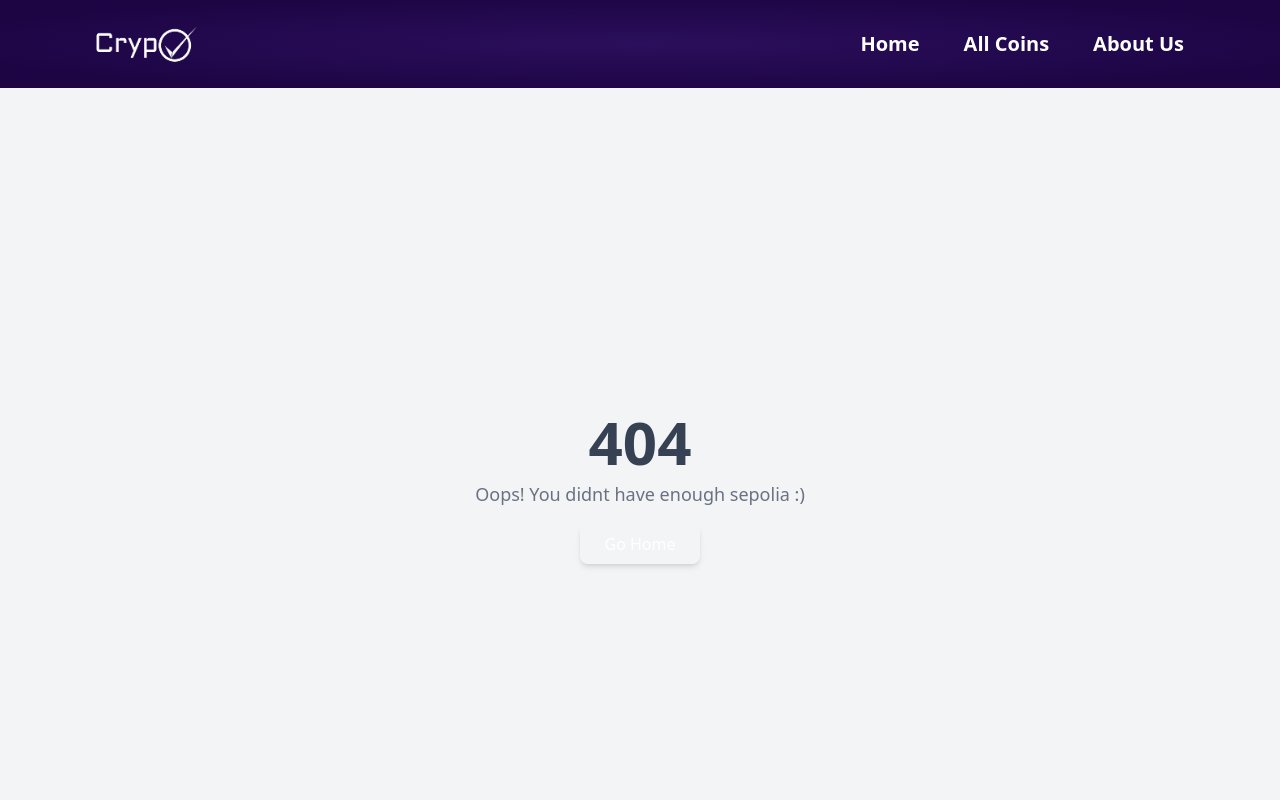
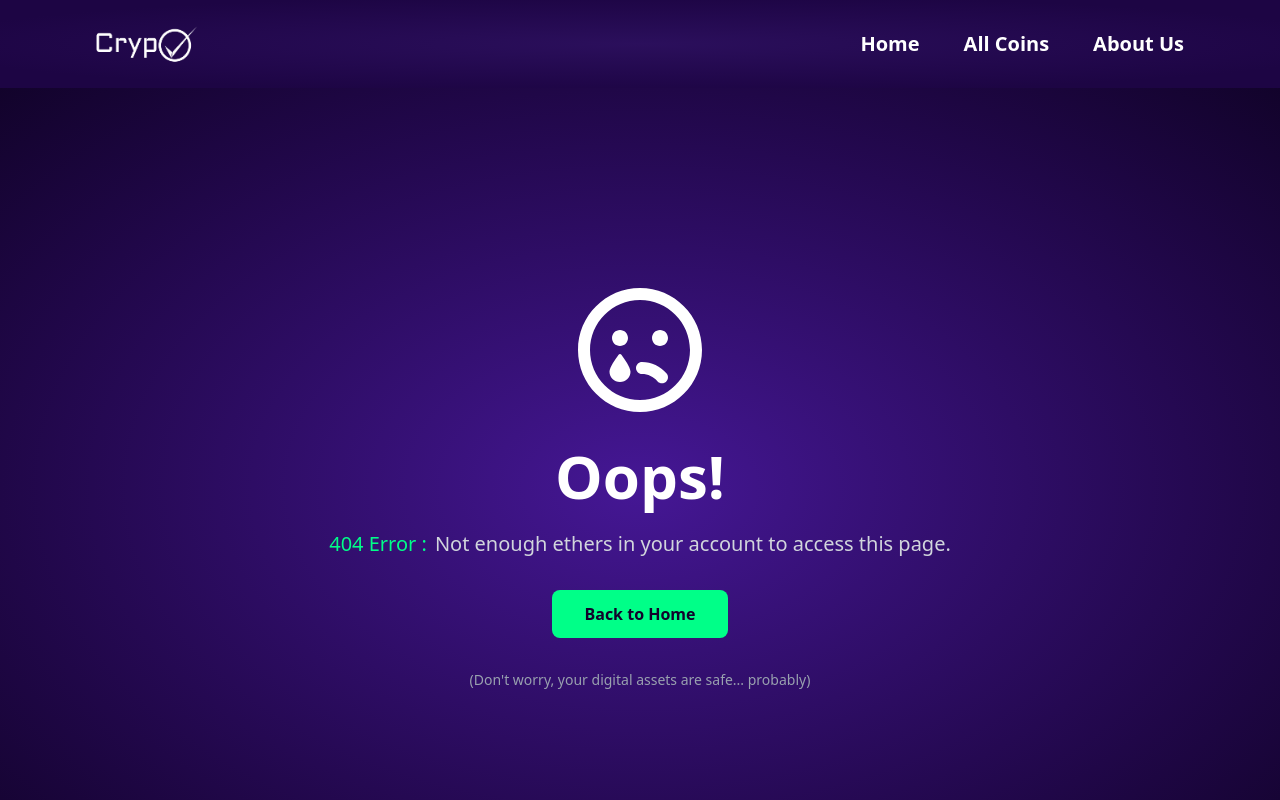
Before and after one commit to ShreyaR2/CrypTick, a React (Vite) app in the folder frontend/: page /dashboard in a window 1280 px wide. Shown: the top 800 px of the page. Built offline with nearby package versions, Linux system fonts and the light colour scheme.

Commit message:
Committed Again

```diff
--- a/frontend/src/pages/NotFound.jsx
+++ b/frontend/src/pages/NotFound.jsx
@@ -1,13 +1,39 @@
-import { Link } from "react-router-dom";
+import { FaRocket, FaRegSadTear } from 'react-icons/fa';
+import { Link } from 'react-router-dom'; // or use next/link if using Next.js
 
 const NotFound = () => {
   return (
-    <div className="flex flex-col items-center justify-center h-screen bg-gray-100">
-      <h1 className="text-6xl font-bold text-gray-700">404</h1>
-      <p className="text-lg text-gray-500 mt-2">Oops! You didnt have enough sepolia :)</p>
-      <Link to="/home" className="mt-4 px-6 py-2 text-white bg- rounded-lg shadow-md hover:bg-blue-700 transition">
-        Go Home
-      </Link>
+    <div className="min-h-[800px] bg-radial from-[#451795] to-[#12032b] flex items-center justify-center px-4">
+      <div className="max-w-2xl text-center">
+        <div className="animate-float relative">
+          <FaRegSadTear className="text-white text-9xl mx-auto mb-8" />
+
+        </div>
+
+        <h1 className="text-4xl md:text-6xl font-bold text-white mb-6">
+            Oops!
+        </h1>
+
+        <p className="text-xl text-gray-300 mb-8 flex">
+          <span className="text-[#00ff88] mr-2">404 Error :</span> Not enough ethers in your account
+          to access this page.
+        </p>
+
+        <div className="flex justify-center space-x-4">
+          <Link
+            to="/"
+            className="bg-[#00ff88] text-[#12032b] px-8 py-3 rounded-lg font-semibold
+            hover:bg-white hover:text-[#451795] transition-all duration-300
+            flex items-center gap-2"
+          >
+            Back to Home
+          </Link>
+        </div>
+
+        <p className="text-gray-400 mt-8 text-sm">
+          (Don't worry, your digital assets are safe... probably)
+        </p>
+      </div>
     </div>
   );
 };
```
Also changed, not shown: frontend/src/pages/SearchIndv.jsx (deleted), 2 other files (tests, documents, lock files or other folders).
